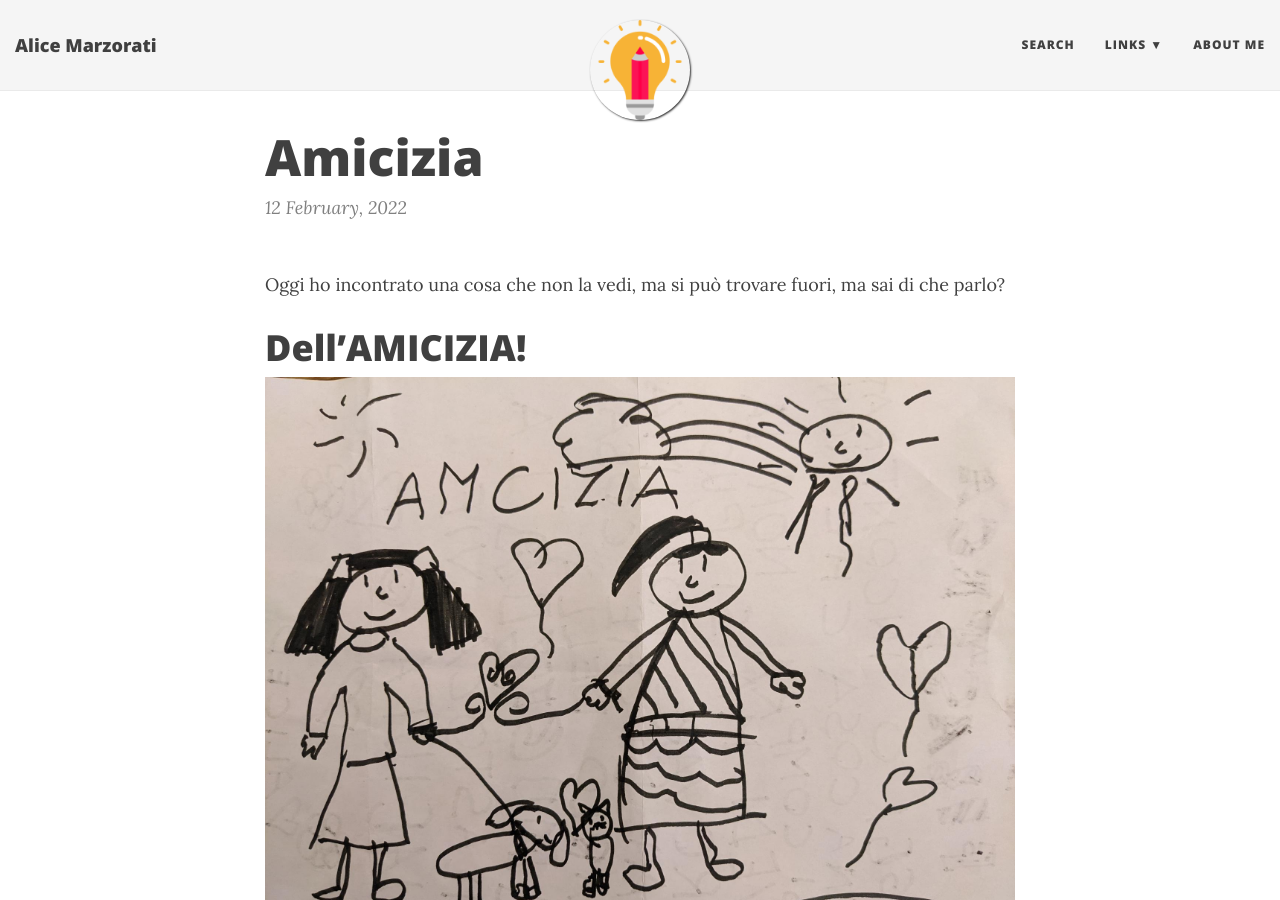
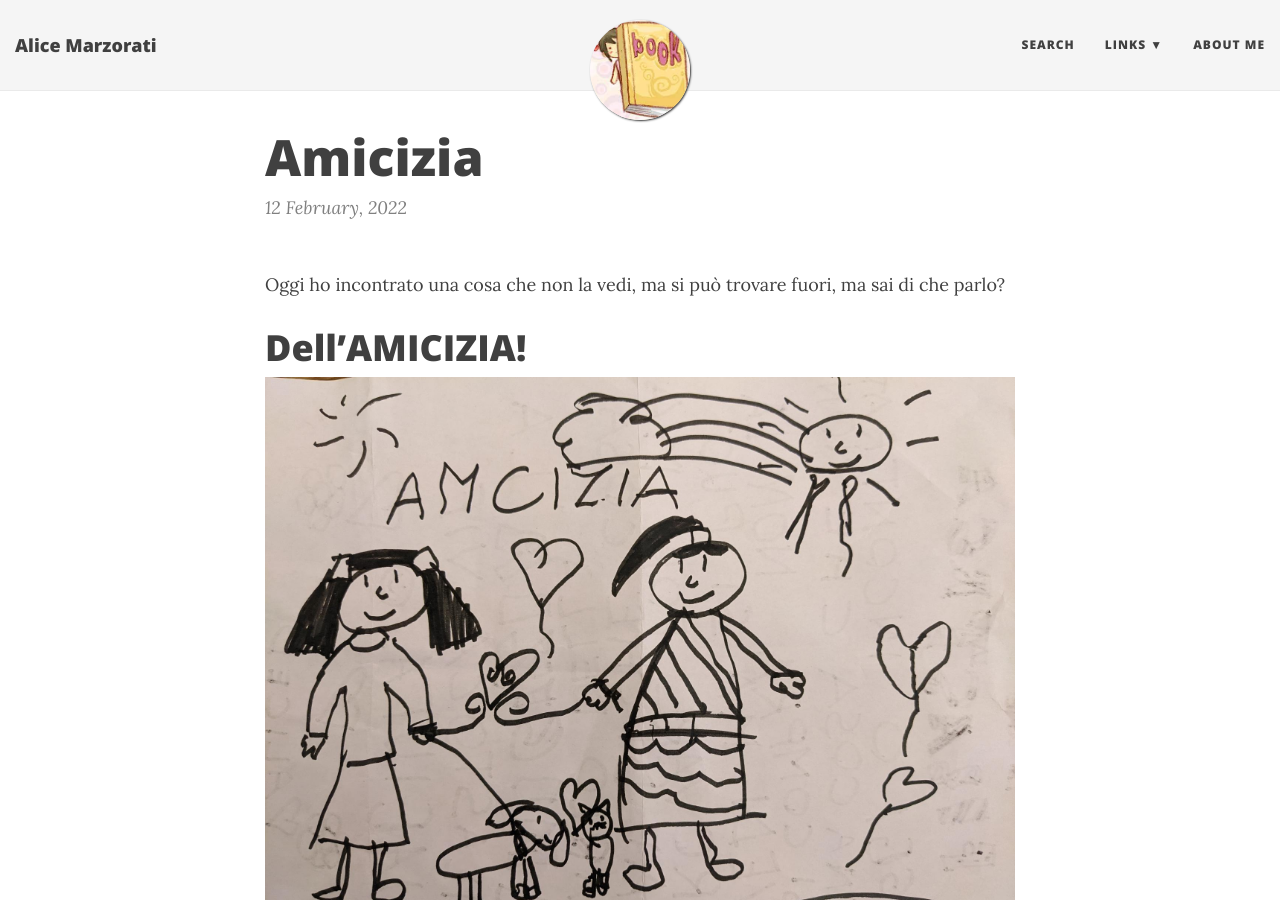
Before and after one commit to marste/Alice, a Jekyll site: the page built from _posts/2022-02-12-amicizia.md, in a window 1280 px wide and 900 px high. Built offline with Jekyll 4.4.1, drawn with Linux system fonts in a browser that asks for light colours; nearby versions of some CDN libraries.

Commit message:
Added new post

```diff
--- a/_posts/2022-02-12-amicizia.md
+++ b/_posts/2022-02-12-amicizia.md
@@ -4,8 +4,8 @@
 author: Alice Marzorati
 date: 2022-02-12 16:40:00 +0200
 published: true
-share-img: 'https://alice.marzorati.co/img/creativita.png'
-image: 'https://alice.marzorati.co/img/creativita.png'
+share-img: 'https://alice.marzorati.co/img/libro.jpg'
+image: 'https://alice.marzorati.co/img/libro.jpg'
 categories: [filastrocca]
 tags: [amicizia]
 ---
```
